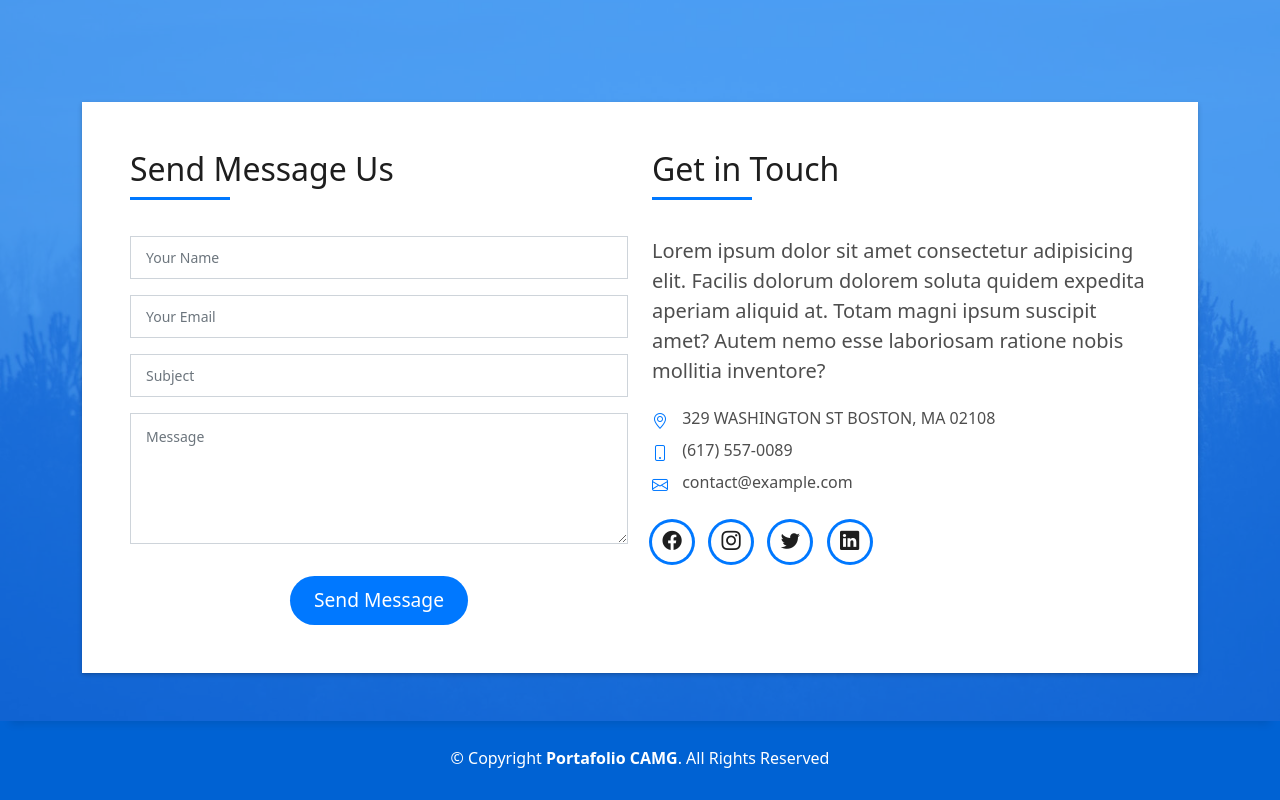
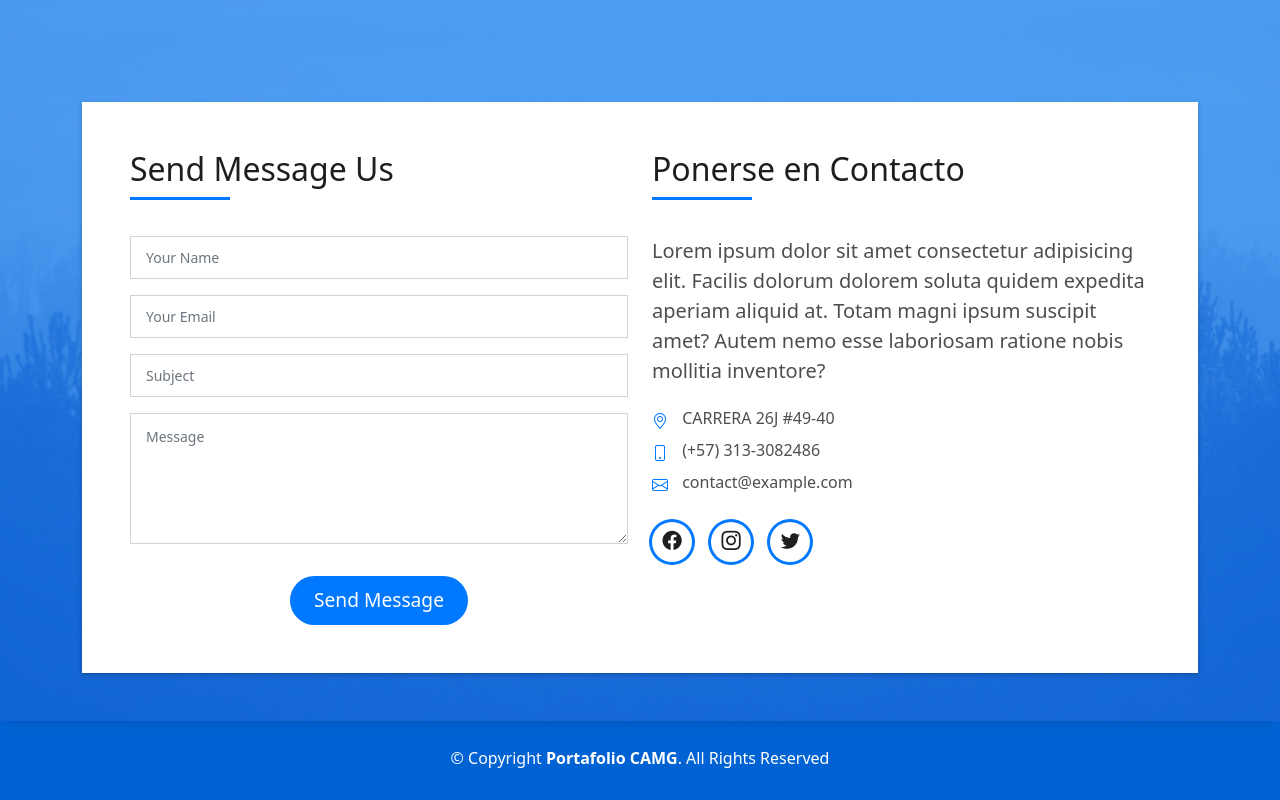
Before and after one commit to andres0524/andres0524.github.io, a plain HTML site: page index.html in a window 1280 px wide. Shown: the part 4309-5109 px from the top of the page. Drawn offline with Linux system fonts and the light colour scheme; files whose address does not match are found by name.

Commit message:
Update index.html

```diff
--- a/index.html
+++ b/index.html
@@ -714,7 +714,7 @@
                   <div class="col-md-6">
                     <div class="title-box-2 pt-4 pt-md-0">
                       <h5 class="title-left">
-                        Get in Touch
+                        Ponerse en Contacto
                       </h5>
                     </div>
                     <div class="more-info">
@@ -725,8 +725,8 @@
                         mollitia inventore?
                       </p>
                       <ul class="list-ico">
-                        <li><span class="bi bi-geo-alt"></span> 329 WASHINGTON ST BOSTON, MA 02108</li>
-                        <li><span class="bi bi-phone"></span> (617) 557-0089</li>
+                        <li><span class="bi bi-geo-alt"></span> CARRERA 26J #49-40</li>
+                        <li><span class="bi bi-phone"></span> (+57) 313-3082486</li>
                         <li><span class="bi bi-envelope"></span> contact@example.com</li>
                       </ul>
                     </div>
@@ -735,7 +735,7 @@
                         <li><a href=""><span class="ico-circle"><i class="bi bi-facebook"></i></span></a></li>
                         <li><a href=""><span class="ico-circle"><i class="bi bi-instagram"></i></span></a></li>
                         <li><a href=""><span class="ico-circle"><i class="bi bi-twitter"></i></span></a></li>
-                        <li><a href=""><span class="ico-circle"><i class="bi bi-linkedin"></i></span></a></li>
+                        <!--<li><a href=""><span class="ico-circle"><i class="bi bi-linkedin"></i></span></a></li>-->
                       </ul>
                     </div>
                   </div>
```
